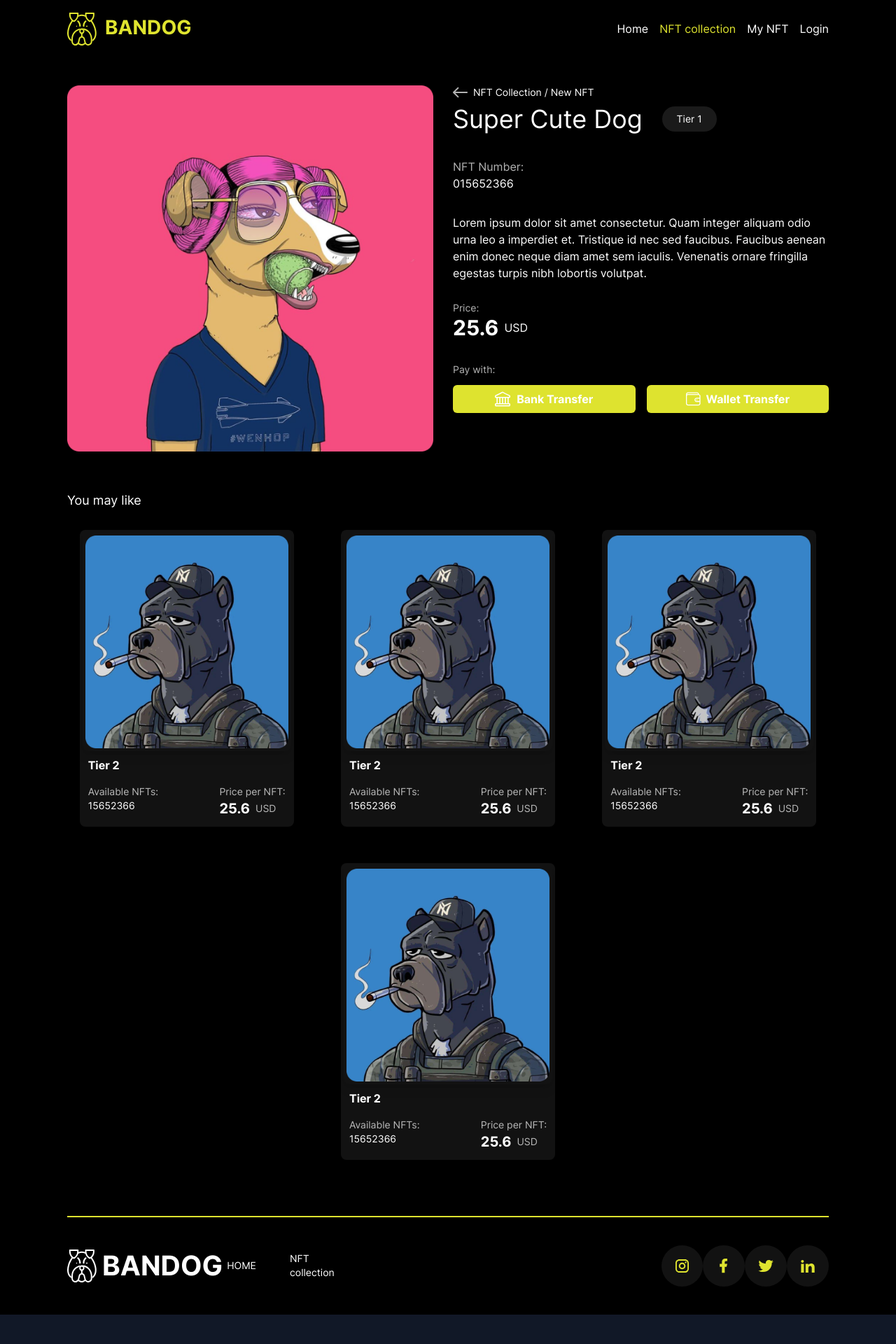
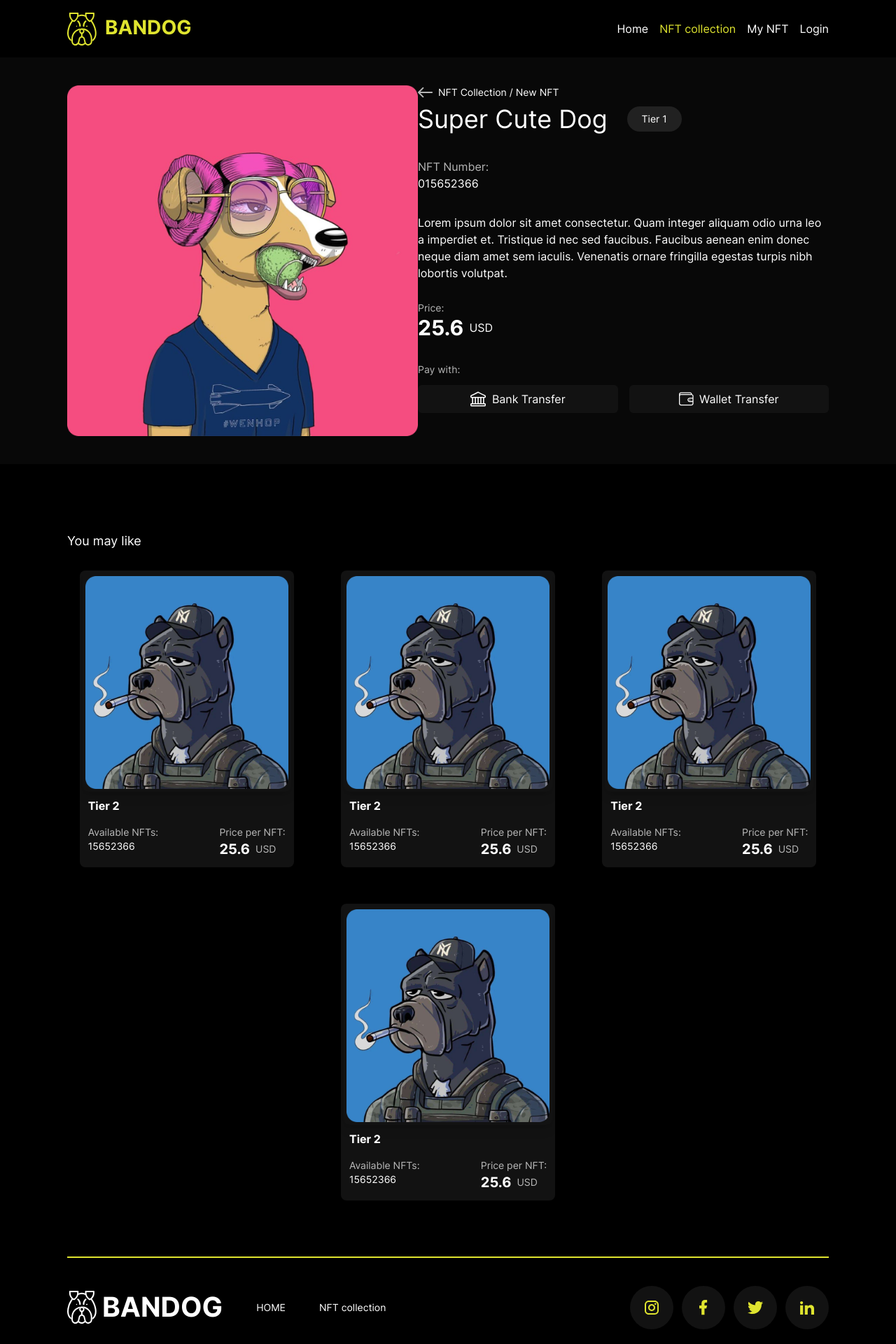
Before and after one commit to Praful2511/bandog-qa, a React (Vite) app: page /collection/1 in a window 1280 px wide. Shown: the top 1920 px of the page at 70% size. Before the commit the page ends 1878 px from the top, so only its background shows below. Built offline with nearby package versions, Linux system fonts and the light colour scheme.

Commit message:
bankComponet  | footer | collection pages changes applied

```diff
--- a/src/components/bankComponent/bankComponent.jsx
+++ b/src/components/bankComponent/bankComponent.jsx
@@ -9,24 +9,24 @@ import { PrimaryButton } from "../buttons/primaryButton";
 export const BankDetailPage = (params) => {
     const navigate = useNavigate()
     return (
-        <div className="ml-7">
+        <div className="container w-[587px]">
         <div className=" flex gap-5">
          <span onClick={()=>navigate(-1)}><img src={backArrow} alt="" /></span>  <div>Pay with Bank Transfer</div>{" "}
           <img className="opacity-[0.7]" src={bankLogo} alt="" />
         </div>
         <div className="mt-5 ">
           <div className="text-base opacity-[0.7]">NFT Number:</div>
-          <div className="w-[485px] mt-1">
+          <div className=" mt-1">
             <InputComp placeholder={"0853456"} />
           </div>
         </div>
         <div className="mt-5 ">
           <div className="text-base opacity-[0.7]">Enter Wallet Address</div>
-          <div className="w-[485px] mt-1">
+          <div className="mt-1">
             <InputComp placeholder={"ex 3522414558"} />
           </div>
         </div>
-        <div className="w-[485px] mt-4">
+        <div className=" mt-4">
           <div className="opacity-[0.7]">Upload Bank Receipt</div>
 
           <div className=" mt-2  border border-dashed border-gray-300 opacity-[0.7] h-[90px]  items-center">
@@ -48,7 +48,7 @@ export const BankDetailPage = (params) => {
           </div>
 
 
-        <div className="w-[485px] mt-4">
+        <div className=" mt-4">
           <div className="opacity-[0.7]">Upload ID Card</div>
           <div className="mt-2">
           <div className=" top-0 left-0 right-0 bottom-0 border border-dashed border-gray-300 opacity-[0.7] h-[90px]  items-center">
@@ -70,13 +70,13 @@ export const BankDetailPage = (params) => {
           </div>
 
         </div>
-        <div className="mt-2">
+        <div className="mt-2 w-[587px]">
           <div className="text-base opacity-[0.7]">Remark</div>
           <div className="h-[96px]">
           <InputComp placeholder={"Type here"} />
           </div>
         </div>
-        <div>
+        <div className="w-[587px]">
           <PrimaryButton>Submit</PrimaryButton>
         </div>
       </div>
--- a/src/components/footer/footer.jsx
+++ b/src/components/footer/footer.jsx
@@ -8,16 +8,17 @@ export const Footer = (params) => {
   return (
     <div className="px-4 lg:px-24 3xl:px-10 pt-8 sm:pt-10 pb-10 ">
       <div className="bg-[#DFE42F] m-auto h-[2px] "></div>
-      <div className="lg:flex items-center justify-between  mt-10 ">
-      <div className="md:flex lg:flex items-center md:w-[70%] m-auto sm:m-auto lg:m-0  lg:w-[35%] justify-between">
+      <div className="lg:flex md:flex items-center justify-between  mt-10 ">
+      <div className="md:flex lg:flex items-center m-auto sm:m-auto lg:m-0   justify-between">
         <div className="flex items-center">
           <img src={whitlogo} alt="" />
-          <h1 className="text-[39px] font-[700] ml-2  ">BANDOG</h1>
+          <h1 className="text-[39px] font-[700] ml-2">BANDOG</h1>
         </div>
-        <div className="ml-12  text-sm font-[500]">HOME</div>
-        <div className="ml-12 text-sm font-[500]">NFT collection</div>
+        <div className="ml-12  text-sm font-[500] whitespace-nowrap overflow-ellipsis">HOME</div>
+        <div className="ml-12 text-sm font-[500] whitespace-nowrap overflow-ellipsis">NFT collection</div>
       </div>
-      <div className="flex justify-between md:w-3/6 mt-5 sm:w-full md:m-auto sm:m-auto lg:m-0 lg:w-[22%]">
+      <div className="w-[200px]"></div>
+      <div className="flex md:justify-center lg:justify-end sm:justify-center gap-3  mt-5 l md:m-auto sm:m-auto lg:m-0 ">
         <div className="w-[62px]">
           <img className="w-full" src={insta} alt="error" />
         </div>
--- a/src/pages/collectionsDetailPage.jsx
+++ b/src/pages/collectionsDetailPage.jsx
@@ -1,4 +1,4 @@
-import { Navigate, Outlet, useNavigate ,useLocation} from "react-router-dom";
+import { Navigate, Outlet, useNavigate, useLocation } from "react-router-dom";
 import dogCard from "../assets/dogCard.png";
 import backArrow from "../assets/backArrow.svg";
 import bankLogo from "../assets/bankLogo.svg";
@@ -8,21 +8,25 @@ import dogone from "../assets/dogassests/dogCardOne.png";
 
 import InputComp from "../components/inputs/InputComp";
 import { useState } from "react";
+import { SecondaryButton } from "../components/buttons/secondaryButton";
 export const CollectionsDetailPage = (params) => {
   const dogArray = new Array(4).fill("");
   const navigate = useNavigate();
   const location = useLocation();
 
-  const [payentTab, setpayentTab] = useState(false)
+  const [payentTab, setpayentTab] = useState(false);
   console.log(location);
   return (
+    <div>
+      <div className="bg-white bg-opacity-[0.03]">
         <div className="px-4 lg:px-24 3xl:px-10 pt-8 sm:pt-10 pb-10">
-      <div className="flex">
-        <div>
-          <img src={dogCard} alt="" />
+          <div className="flex justify-between">
+            <div className="w-[610px]  h-auto">
+              <img className="w-full " src={dogCard} alt="" />
             </div>
-        {!location.pathname.includes("bank") &&<div className="ml-7">
-          <div className="flex">
+            {!location.pathname.includes("bank") && (
+              <div className="w-[607px]">
+                <div className="flex ">
                   <img src={backArrow} alt="error" />
                   <h4 className="ml-2 text-sm font-normal">
                     NFT Collection / New NFT
@@ -31,7 +35,6 @@ export const CollectionsDetailPage = (params) => {
                 <div className="mt-2 flex items-center">
                   <div className="text-4xl font-normal">Super Cute Dog</div>
                   <div className="w-[78px] p-2 ml-7 bg-opacity-10 rounded-3xl bg-white items-center text-center text-sm">
-              {" "}
                     Tier 1
                   </div>
                 </div>
@@ -39,45 +42,56 @@ export const CollectionsDetailPage = (params) => {
                   <div className="text-base opacity-[0.7]">NFT Number:</div>
                   <div>015652366</div>
                 </div>
-          <div className="w-[537px] mt-8">
+                <div className=" w-[587px] mt-8">
                   <p>
-              Lorem ipsum dolor sit amet consectetur. Quam integer aliquam odio
-              urna leo a imperdiet et. Tristique id nec sed faucibus. Faucibus
-              aenean enim donec neque diam amet sem iaculis. Venenatis ornare
-              fringilla egestas turpis nibh lobortis volutpat.
+                    Lorem ipsum dolor sit amet consectetur. Quam integer aliquam
+                    odio urna leo a imperdiet et. Tristique id nec sed faucibus.
+                    Faucibus aenean enim donec neque diam amet sem iaculis.
+                    Venenatis ornare fringilla egestas turpis nibh lobortis
+                    volutpat.
                   </p>
                 </div>
                 <div className="mt-7">
-            <div className="text-sm font-normal opacity-[0.7]">Price:</div>
+                  <div className="text-sm font-normal opacity-[0.7]">
+                    Price:
+                  </div>
                   <div className="flex items-center">
                     <div className="text-3xl font-bold">25.6</div>{" "}
                     <div className="ml-2 font-normal">USD</div>
                   </div>
                 </div>
                 <div className="mt-8 = w-full">
-            <div className="text-sm font-normal opacity-[0.7]">Pay with:</div>
+                  <div className="text-sm font-normal opacity-[0.7]">
+                    Pay with:
+                  </div>
                   <div className="flex mt-3 w-full gap-4 justify-between">
-              <PrimaryButton
-              onClick={()=>navigate(`${location.pathname}/bank`)}>
-                {" "}
+                    <SecondaryButton
+                      onClick={() => navigate(`${location.pathname}/bank`)}
+                    >
                       <div className="flex gap-2">
                         <img src={bankLogo} alt="" />
-                  <di className="text-white">Bank Transfer</di>
+                        <di className="text-white text-base font-normal">
+                          Bank Transfer
+                        </di>
                       </div>
-              </PrimaryButton>
-              <PrimaryButton>
-                {" "}
-                <div className="flex gap-2">
+                    </SecondaryButton>
+                    <SecondaryButton>
+                      <div className="flex  gap-2">
                         <img src={walletLogo} alt="" />
-                  <di className="text-white">Wallet Transfer</di>
+                        <di className="text-white text-base font-normal">
+                          Wallet Transfer
+                        </di>
                       </div>
-              </PrimaryButton>
+                    </SecondaryButton>
                   </div>
                 </div>
-        </div>}
+              </div>
+            )}
             <Outlet />
           </div>
-
+        </div>
+      </div>
+      <div className="px-4 lg:px-24 3xl:px-10 pt-8 sm:pt-10 pb-10">
         <div className="mt-14">
           <div className="text-lg">You may like</div>
           <div className="flex flex-wrap gap-8  mt-2 ">
@@ -108,5 +122,6 @@ export const CollectionsDetailPage = (params) => {
           </div>
         </div>
       </div>
+    </div>
   );
 };
--- a/src/pages/collectionsPage.jsx
+++ b/src/pages/collectionsPage.jsx
@@ -7,11 +7,16 @@ export const CollectionPage = (params) => {
   const dogArray = new Array(16).fill('');
 
   return (
+    <div>
+    <div className="h-[210px]  bg-opacity-[0.07] bg-white">
+      <div className='px-4 lg:px-24 3xl:px-10 pt-8 sm:pt-10 pb-10'>
+      <h1 className="text-[49px] mt-20">NFT Collection</h1>
+      </div>
+
+      </div>
     <div className="px-4 lg:px-24 3xl:px-10 pt-8 sm:pt-10 pb-10 ">
-      <div className="h-[210px]  bg-opacity-[0.07] bg-white">
-        <h1 className="text-[49px] mt-28">NFT Collection</h1>
-      </div>
-      <div className="flex flex-wrap justify-between items-center mt-4 md:mt-8">
+
+      <div className="flex flex-wrap justify-between items-center ">
         <div className="w-full md:w-auto md:flex-shrink-0 md:mr-4">
           <p className="md:text-lg">2,664  Results</p>
         </div>
@@ -32,7 +37,7 @@ export const CollectionPage = (params) => {
           </select>
         </div>
       </div>
-      <div className="flex flex-wrap gap-8   mt-4 md:mt-8 ">
+      <div className="flex flex-wrap gap-8    ">
 
         {dogArray.map((item, i) => (
               <Link to="/collection/1">
@@ -57,7 +62,7 @@ export const CollectionPage = (params) => {
           </div></Link>
         ))}
       </div>
-
+      </div>
     </div>
   );
 };
```
Lines whose indentation alone changed are shown as unchanged.
